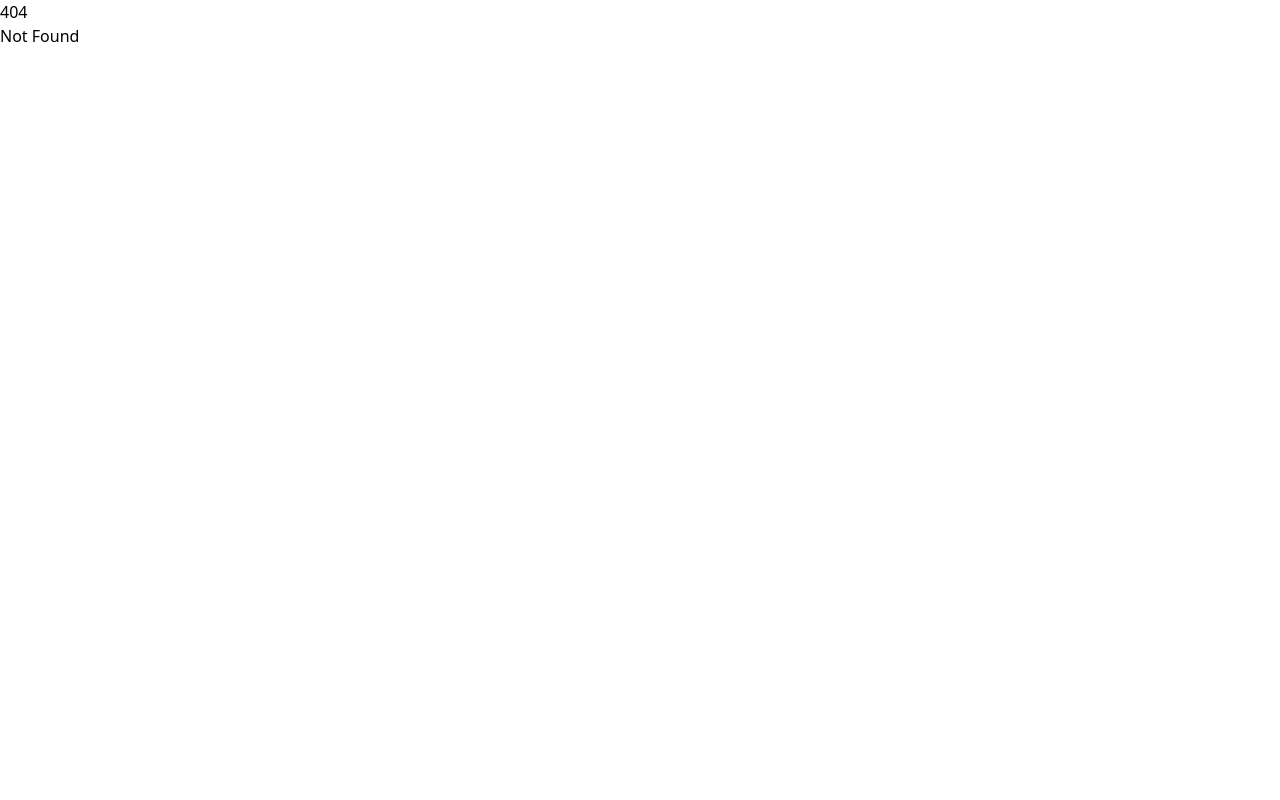
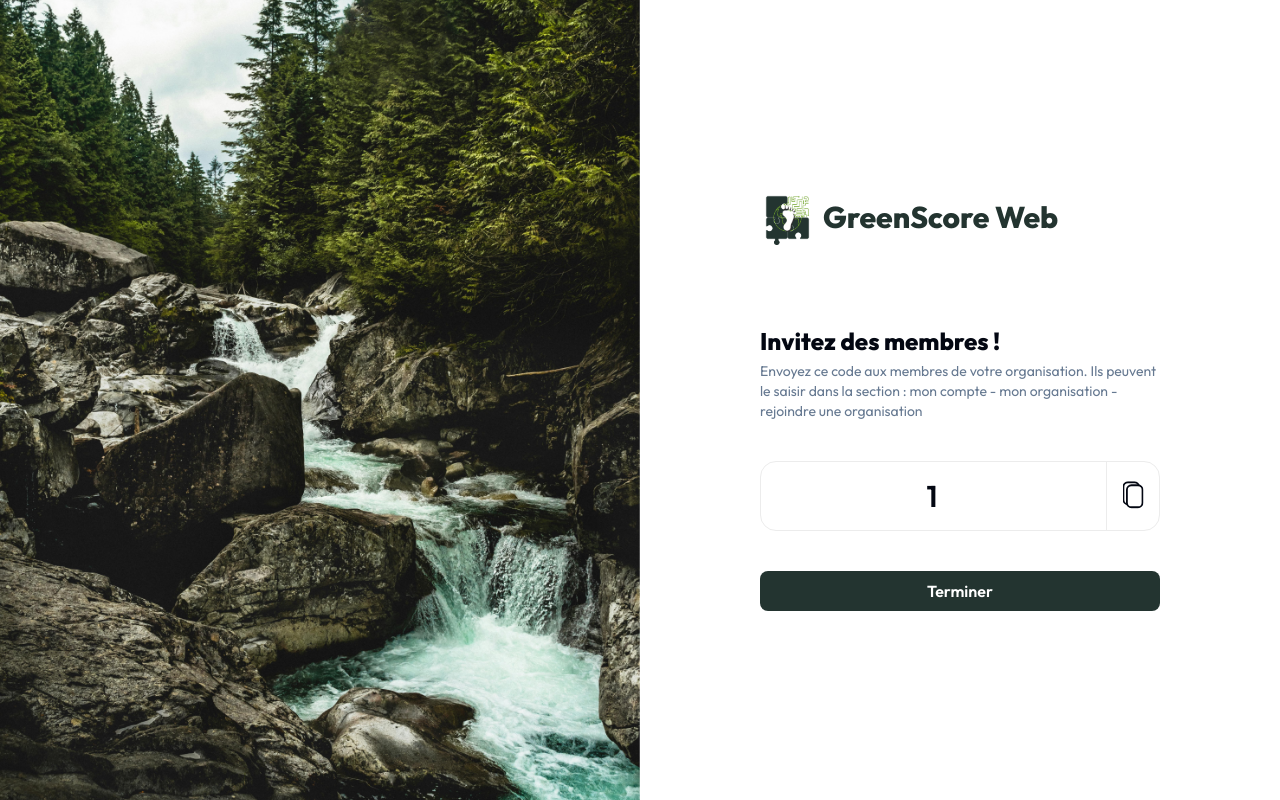
Before and after one commit to green-score-plugin/GreenScorePlugin-Rust-Svelte, a SvelteKit app in the folder frontend/: page /inscription-organisation/1 in a window 1280 px wide. Before the commit this address had no page. Built offline with nearby package versions, Linux system fonts and the light colour scheme.

Commit message:
:sparkles: Ajout du visuel et du fonctionnement pour la page du code de l'organisation

```diff
--- a/frontend/src/lib/components/AuthBase.svelte
+++ b/frontend/src/lib/components/AuthBase.svelte
@@ -7,6 +7,8 @@
     export let form: { message?: string } | null = null;
     export let showModeSwitcher = false;
 </script>
+
+<title>{title}</title>
 
 <div class="flex items-center w-screen h-screen">
     <img src="{imageFond}" alt="GreenScore" class="hidden xl:flex w-1/2 h-full object-cover">
--- /dev/null
+++ b/frontend/src/lib/components/InscriptionOrganisationCode.svelte
@@ -0,0 +1,38 @@
+<script lang="ts">
+    import clipboard from '$lib/images/clipboard.svg';
+
+    export let code: string;
+
+    function copyToClipboard() {
+        navigator.clipboard.writeText(code);
+        const checkIcon = document.getElementById('check-icon');
+        if (checkIcon) {
+            checkIcon.classList.remove('invisible');
+            setTimeout(() => checkIcon.classList.add('invisible'), 2000);
+        }
+    }
+</script>
+
+<div class="flex flex-col gap-10">
+    <div class="flex flex-col gap-1 font-outfit">
+        <h2 class="text-2xl font-extrabold text-grey-950">Invitez des membres !</h2>
+        <p class="text-grey-500 text-sm">Envoyez ce code aux membres de votre organisation. Ils peuvent le saisir dans la section : mon compte - mon organisation - rejoindre une organisation</p>
+    </div>
+    <div class="flex rounded-2xl border border-grey-100 items-center w-full">
+        <div class="border-r border-grey-100 w-full items-center justify-center py-4">
+            <p id="code-text" class="text-grey-950 text-center text-3xl font-outfit font-semibold tracking-widest">{code}</p>
+        </div>
+        <div class="px-4 py-4 flex flex-col items-center justify-center relative">
+            <button type="button" on:click={copyToClipboard}
+                class="cursor-pointer transition-transform duration-200 hover:scale-110 bg-transparent border-0 p-0"
+                aria-label="Copier le code"
+            >
+                <img src={clipboard} alt="clipboard" class="scale-105"/>
+            </button>
+
+            <i class="fa-solid fa-check text-gs-green-950 absolute text-2xl animate-pulse invisible" id="check-icon"></i>
+        </div>
+    </div>
+
+    <a href="/" class="w-full h-fit rounded-lg bg-gs-green-950 px-1 py-2 font-semibold font-outfit text-center text-white">Terminer</a>
+</div>
--- a/frontend/src/lib/components/InscriptionOrganisationForm.svelte
+++ b/frontend/src/lib/components/InscriptionOrganisationForm.svelte
@@ -24,7 +24,6 @@
         confirmPassword.trim() !== '' &&
         confirmPassword === password &&
         organisationName.trim() !== '' &&
-        siret.trim() !== '' &&
         agreeTerms;
 </script>
 
--- a/frontend/src/routes/(auth)/inscription-organisation/+page.server.ts
+++ b/frontend/src/routes/(auth)/inscription-organisation/+page.server.ts
@@ -9,11 +9,6 @@ export const actions = {
         const siret = data.get('siret');
         const email = data.get('email');
         const password = data.get('password');
-
-        console.log('organisationName', organisationName);
-        console.log('siret', siret);
-        console.log('email', email);
-        console.log('password', password);
 
         if(!organisationName || !email || !password) {
             return fail(400, { message: "Tous les champs sont requis" })
@@ -34,7 +29,7 @@ export const actions = {
             const result = await response.json();
 
             if(result.success) {
-                redirect(303,'/');
+                redirect(303,`/inscription-organisation/${result.code}`);
             }
 
             return fail(400, { message: result.message || 'Erreur de connexion' });
--- /dev/null
+++ b/frontend/src/routes/(auth)/inscription-organisation/[code]/+page.server.ts
@@ -0,0 +1,7 @@
+import type { PageServerLoad } from './$types';
+
+export const load: PageServerLoad = ({ params }) => {
+    return {
+        code: params.code
+    };
+};
--- /dev/null
+++ b/frontend/src/routes/(auth)/inscription-organisation/[code]/+page.svelte
@@ -0,0 +1,14 @@
+<script lang="ts">
+    import AuthBase from '$lib/components/AuthBase.svelte';
+    import InscriptionOrganisationCode from "$lib/components/InscriptionOrganisationCode.svelte";
+
+    export let subtitle : string = '';
+    export let data;
+</script>
+
+<AuthBase title="Inscription" {subtitle} showModeSwitcher={false}>
+
+    <svelte:fragment slot="form">
+        <InscriptionOrganisationCode code={data.code} />
+    </svelte:fragment>
+</AuthBase>
```
Also changed, not shown: frontend/src/lib/images/clipboard.svg (added), 1 other file (tests, documents, lock files or other folders).
